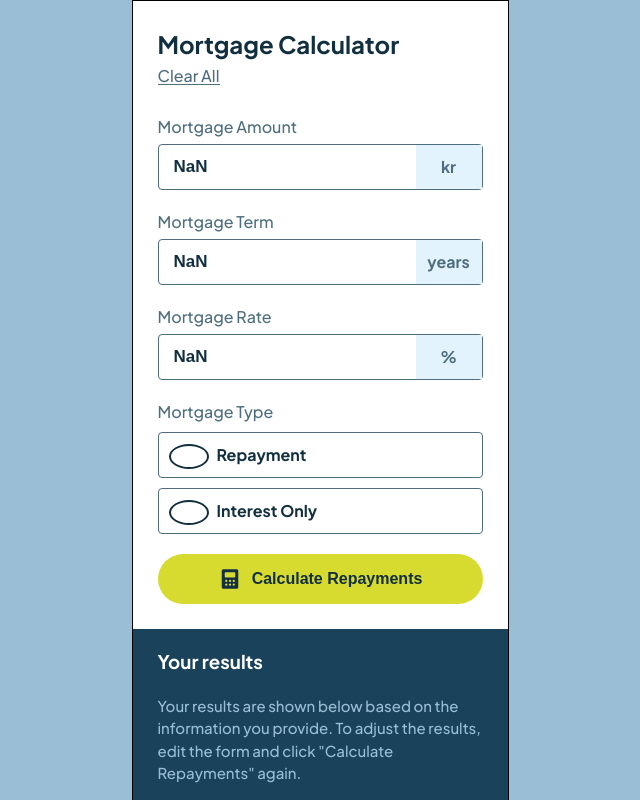
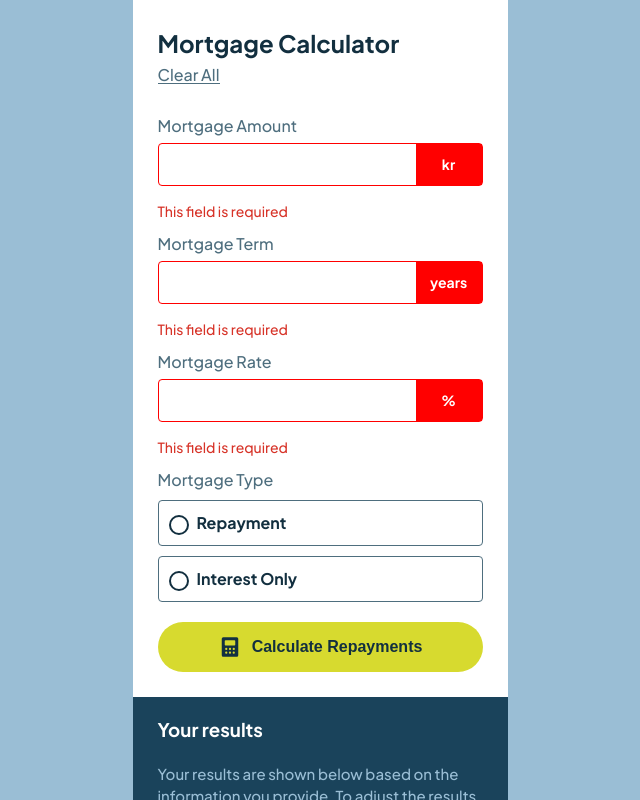
Before and after one commit to Fabricius97/Mortgage-repayment-calc, a React (Vite) app: page / in a window 1280 px wide. Both pictures are taken after typing "Sample", "Sample", "Sample" into the empty fields and a click on the button "Calculate Repayments". Shown: the top 800 px of the page, without its empty margins (320-960 px from the left). Built offline with nearby package versions, Linux system fonts and the light colour scheme.

Commit message:
Kalkylatorn klar, error hnadling klart, lite styling kvar

```diff
--- a/src/components/App.css
+++ b/src/components/App.css
@@ -4,6 +4,5 @@
 }
 
 .App {
-  border: 1px solid black;
   min-width: 375px;
 }
--- a/src/components/Calculator.jsx
+++ b/src/components/Calculator.jsx
@@ -4,28 +4,85 @@ import Form from "./Form";
 import Results from "./Results";
 
 const Calculator = () => {
-  const [inputs, setInputs] = useState({ amount: "", term: "", rate: "" });
-  const [result, setResult] = useState(null);
+  const [inputs, setInputs] = useState({ amount: "", term: "", rate: "" }); // Initialized as an object
+  const [mortgageType, setMortgageType] = useState("repayment");
+  const [monthlyPayment, setMonthlyPayment] = useState(null);
+  const [totalRepayment, setTotalRepayment] = useState(null);
+  const [errors, setErrors] = useState({
+    amount: false,
+    term: false,
+    rate: false,
+  }); // Individual error states
 
-  // Uppdatera inmatningsvärden från Form
   const handleInputChange = (updatedInputs) => {
     setInputs(updatedInputs);
   };
 
-  // Utför beräkningen och uppdatera resultatet
+  const handleTypeChange = (type) => {
+    setMortgageType(type);
+  };
+
   const handleCalculate = () => {
-    const total =
-      (parseFloat(inputs.amount) || 0) +
-      (parseFloat(inputs.term) || 0) +
-      (parseFloat(inputs.rate) || 0);
-    setResult(total);
+    // Check for empty inputs
+    const newErrors = {
+      amount: !inputs.amount,
+      term: !inputs.term,
+      rate: !inputs.rate,
+    };
+
+    setErrors(newErrors); // Update the error states
+
+    // If there are any errors, do not proceed
+    if (newErrors.amount || newErrors.term || newErrors.rate) {
+      return;
+    }
+
+    const principal = parseFloat(inputs.amount) || 0;
+    const annualRate = parseFloat(inputs.rate) / 100 || 0;
+    const months = parseInt(inputs.term) * 12 || 0;
+    const monthlyRate = annualRate / 12;
+
+    let monthlyPayment;
+    let totalRepayment;
+
+    if (mortgageType === "repayment") {
+      monthlyPayment =
+        (principal * monthlyRate * Math.pow(1 + monthlyRate, months)) /
+        (Math.pow(1 + monthlyRate, months) - 1);
+      totalRepayment = monthlyPayment * months;
+    } else if (mortgageType === "interestOnly") {
+      monthlyPayment = principal * monthlyRate;
+      totalRepayment = monthlyPayment * months;
+    }
+
+    setMonthlyPayment(monthlyPayment.toFixed(2));
+    setTotalRepayment(totalRepayment.toFixed(2));
+    setErrors({ amount: false, term: false, rate: false }); // Clear any existing errors
+  };
+
+  const handleClear = () => {
+    setInputs({ amount: "", term: "", rate: "" });
+    setMortgageType("repayment");
+    setMonthlyPayment(null);
+    setTotalRepayment(null);
+    setErrors({ amount: false, term: false, rate: false }); // Clear any existing errors
   };
 
   return (
     <div className="calculator">
       <h2>Mortgage Calculator</h2>
-      <Form onValuesChange={handleInputChange} onCalculate={handleCalculate} />
-      <Results result={result} />
+      <Form
+        onValuesChange={handleInputChange}
+        onCalculate={handleCalculate}
+        onTypeChange={handleTypeChange}
+        onClear={handleClear}
+        errors={errors} // Pass error states to Form
+        inputs={inputs} // Pass inputs to Form
+      />
+      <Results
+        monthlyPayment={monthlyPayment}
+        totalRepayment={totalRepayment}
+      />
     </div>
   );
 };
--- a/src/components/Form.jsx
+++ b/src/components/Form.jsx
@@ -4,13 +4,26 @@ import RadioButton from "./RadioButton";
 import CalculateButton from "./CalculateButton";
 import "./Form.css";
 
-const Form = ({ onValuesChange, onCalculate }) => {
+const Form = ({
+  onValuesChange,
+  onCalculate,
+  onTypeChange,
+  onClear,
+  errors,
+  inputs,
+}) => {
   return (
     <div className="form-container">
-      <button className="clear-button">Clear All</button>
+      <button className="clear-button" type="button" onClick={onClear}>
+        Clear All
+      </button>
       <form className="form" action="">
-        <TextInput onValuesChange={onValuesChange} />
-        <RadioButton />
+        <TextInput
+          onValuesChange={onValuesChange}
+          inputs={inputs}
+          errors={errors}
+        />
+        <RadioButton onTypeChange={onTypeChange} />
         <CalculateButton onCalculate={onCalculate} />
       </form>
     </div>
--- a/src/components/RadioButton.css
+++ b/src/components/RadioButton.css
@@ -25,8 +25,8 @@
 }
 
 .radio-container input[type="radio"]:checked {
-  border: solid 1px rgba(61, 70, 52, 0.5);
   background-color: hsl(61, 70%, 52%);
+  outline: 2px solid hsl(61, 70%, 52%);
 }
 
 .radio-container.active {
@@ -38,11 +38,12 @@ input[type="radio"] {
   -webkit-appearance: none;
   -moz-appearance: none;
   appearance: none;
-  width: 15px;
-  height: 15px;
+  width: 10px;
+  height: 10px;
   outline: 2px solid hsl(202, 55%, 16%);
   outline-offset: 3px;
   border-radius: 50%;
+  padding: 0;
 }
 
 input[type="radio"]:checked {
--- a/src/components/RadioButton.jsx
+++ b/src/components/RadioButton.jsx
@@ -1,16 +1,17 @@
 import React, { useState } from "react";
 import "./RadioButton.css";
 
-const RadioButton = () => {
-  const [selectedType, setSelectedType] = useState(""); // Håller koll på vald radioknapp
+const RadioButton = ({ onTypeChange }) => {
+  const [selectedType, setSelectedType] = useState("");
 
   const radioOptions = [
-    { id: "typeOne", name: "mortgageType", label: "Repayment" },
-    { id: "typeTwo", name: "mortgageType", label: "Interest Only" },
+    { id: "repayment", name: "mortgageType", label: "Repayment" },
+    { id: "interestOnly", name: "mortgageType", label: "Interest Only" },
   ];
 
   const handleChange = (id) => {
-    setSelectedType(id); // Uppdatera vald typ
+    setSelectedType(id);
+    onTypeChange(id); // Skicka vald typ till parent-komponenten
   };
 
   return (
@@ -20,7 +21,7 @@ const RadioButton = () => {
         <label
           className={`radio-container ${
             selectedType === option.id ? "active" : ""
-          }`} // Lägg till klass baserat på vald typ
+          }`}
           key={option.id}
         >
           <input
@@ -28,13 +29,12 @@ const RadioButton = () => {
             id={option.id}
             name={option.name}
             value={option.id}
-            checked={selectedType === option.id} // Ställ in som vald om den är vald
-            onChange={() => handleChange(option.id)} // Hantera förändring
+            checked={selectedType === option.id}
+            onChange={() => handleChange(option.id)}
           />
           <span className="radio-label">{option.label}</span>
         </label>
       ))}
-      {/* <span className="error">This field is required</span> */}
     </div>
   );
 };
--- a/src/components/Results.jsx
+++ b/src/components/Results.jsx
@@ -1,7 +1,7 @@
 import React from "react";
 import "./Results.css";
 
-const Results = ({ result }) => {
+const Results = ({ monthlyPayment, totalRepayment }) => {
   return (
     <div className="youreResultContainer">
       <div className="textContainer">
@@ -15,13 +15,12 @@ const Results = ({ result }) => {
       <div className="resultContainer">
         <div className="monthly">
           <span>Your monthly repayments</span>
-          <h1>{result !== null ? `${result} kr` : "0 kr"}</h1>{" "}
-          {/* Visa resultatet */}
+          <h1>{monthlyPayment ? `${monthlyPayment} kr` : "0 kr"}</h1>
         </div>
         <div className="separator"></div>
         <div className="total">
           <span>Total you'll repay over the term</span>
-          <h3>100.000 kr</h3>
+          <h3>{totalRepayment ? `${totalRepayment} kr` : "0 kr"}</h3>
         </div>
       </div>
     </div>
--- a/src/components/TextInput.css
+++ b/src/components/TextInput.css
@@ -15,6 +15,36 @@
   font-weight: 700;
 }
 
+/* Active state styles take precedence */
+.input-container.active {
+  border-color: hsl(61, 70%, 52%);
+}
+
+/* Error styles should be overridden by active state */
+.input-container.error:not(.active) {
+  border: solid 1px hsl(0, 100%, 50%); /* Change border color for error when not active */
+}
+
+/* Error styles for the input label */
+.input-label.error {
+  background-color: hsl(0, 100%, 50%);
+  color: hsl(0, 0%, 100%);
+}
+
+/* Default input label styles */
+.input-label {
+  color: hsl(200, 24%, 40%);
+  background-color: hsl(202, 86%, 94%);
+  padding: 10px;
+  flex: 1;
+}
+
+/* Active label styles */
+.input-label.active {
+  background-color: hsl(61, 70%, 52%);
+  color: hsl(0, 0%, 100%);
+}
+
 input {
   background-color: transparent;
   border: none;
@@ -27,10 +57,3 @@ input {
 input:focus {
   outline: none;
 }
-
-.input-label {
-  color: hsl(200, 24%, 40%);
-  background-color: hsl(202, 86%, 94%);
-  padding: 10px;
-  flex: 1;
-}
--- a/src/components/TextInput.jsx
+++ b/src/components/TextInput.jsx
@@ -1,16 +1,31 @@
 import React, { useState } from "react";
 import "./TextInput.css";
 
-const TextInput = ({ onValuesChange }) => {
-  const [inputs, setInputs] = useState({ amount: "", term: "", rate: "" });
+const TextInput = ({ onValuesChange, inputs, errors }) => {
+  const [activeInput, setActiveInput] = useState(null); // Track which input is active
 
   const handleChange = (event) => {
     const { id, value } = event.target;
-    const updatedValue = value === "" ? "" : parseFloat(value);
 
-    const newInputs = { ...inputs, [id]: updatedValue };
-    setInputs(newInputs);
-    onValuesChange(newInputs);
+    // Normalize the value: replace comma with a dot for conversion
+    const normalizedValue = value.replace(",", ".");
+
+    // Validate and parse the value
+    const updatedValue =
+      normalizedValue === "" ? "" : parseFloat(normalizedValue);
+
+    // Use valid value if it's a number, otherwise send an empty string
+    if (!isNaN(updatedValue) || normalizedValue === "") {
+      onValuesChange({ ...inputs, [id]: normalizedValue }); // Send the normalized string to the parent
+    }
+  };
+
+  const handleFocus = (id) => {
+    setActiveInput(id); // Set the active input id
+  };
+
+  const handleBlur = () => {
+    setActiveInput(null); // Clear the active input when focus is lost
   };
 
   const textInputs = [
@@ -24,15 +39,33 @@ const TextInput = ({ onValuesChange }) => {
       {textInputs.map((input) => (
         <div className="text-input" key={input.id}>
           <label htmlFor={input.id}>{input.label}</label>
-          <div className="input-container">
+          <div
+            className={`input-container ${
+              errors[input.id] && activeInput !== input.id ? "error" : ""
+            } ${activeInput === input.id ? "active" : ""}`}
+          >
             <input
               type="text"
               id={input.id}
-              value={inputs[input.id]}
+              value={inputs[input.id] || ""} // Use an empty string if undefined
               onChange={handleChange}
+              onFocus={() => handleFocus(input.id)} // Set active input on focus
+              onBlur={handleBlur} // Clear active input on blur
             />
-            {input.unit && <span className="input-label">{input.unit}</span>}
+            {input.unit && (
+              <span
+                className={`input-label ${
+                  errors[input.id] && activeInput !== input.id ? "error" : ""
+                } ${activeInput === input.id ? "active" : ""}`}
+              >
+                {input.unit}
+              </span>
+            )}
           </div>
+          {/* Show error message if the field is empty */}
+          {errors[input.id] && (
+            <span className="error">This field is required</span>
+          )}
         </div>
       ))}
     </>
```
